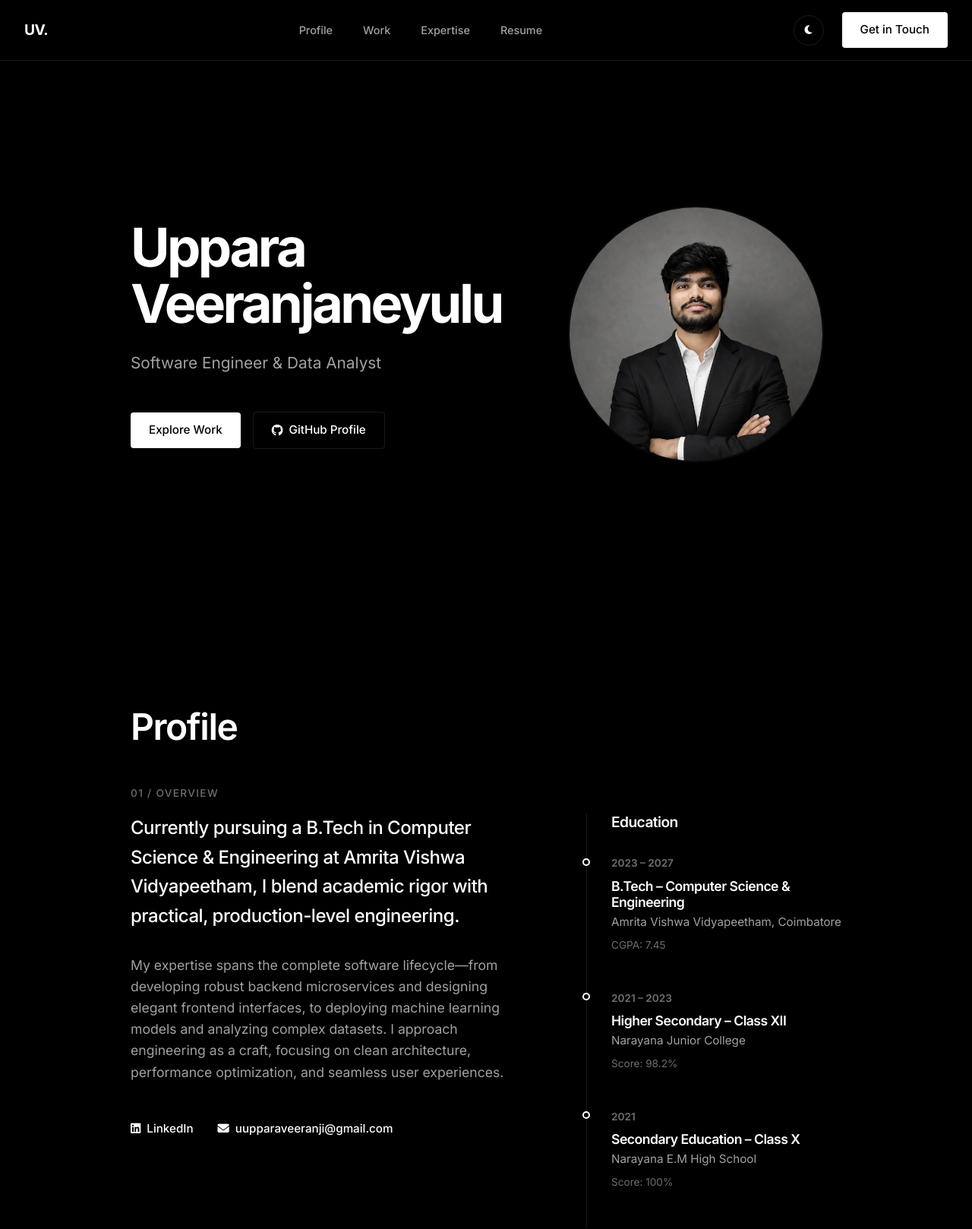
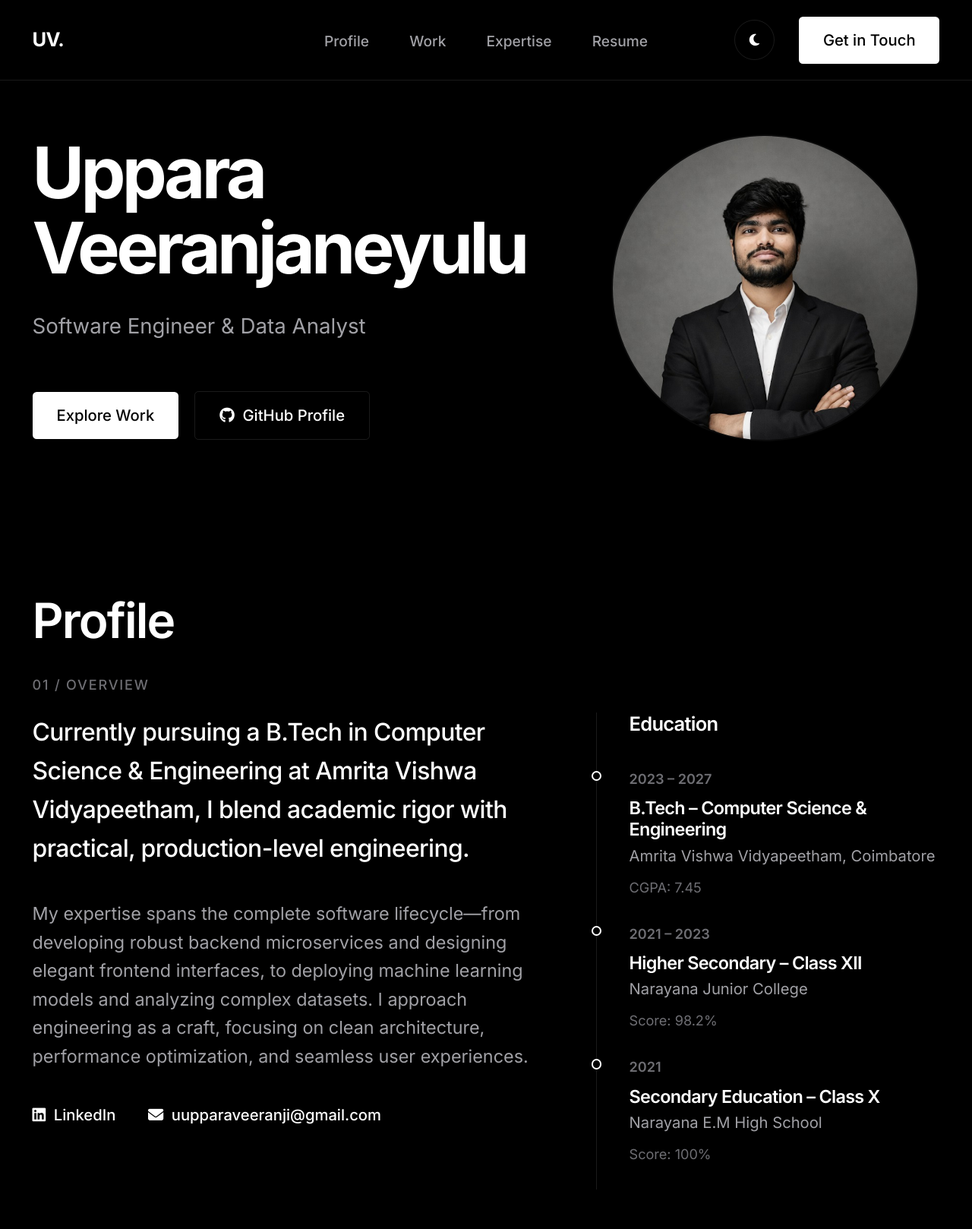
Before and after one commit to Uppara-Veeranjaneyulu/my_portfolio, a plain HTML site: page index.html in a window 1280 px wide. Shown: the top 1618 px of the page at 76% size. Drawn offline with nearby package versions, Linux system fonts and the light colour scheme.

Commit message:
update ui

```diff
--- a/index.html
+++ b/index.html
@@ -611,6 +611,8 @@
                             style="margin-right: 0.3rem;"></i>GitHub</a>
                     <a href="https://www.linkedin.com/in/uppara-veeranjaneyulu-44003728b/" target="_blank"><i
                             class="fab fa-linkedin" style="margin-right: 0.3rem;"></i>LinkedIn</a>
+                    <a href="https://leetcode.com/u/Veeranji-Uppara/" target="_blank"><i class="fas fa-code"
+                            style="margin-right: 0.3rem;"></i>LeetCode</a>
                     <a href="mailto:uupparaveeranji@gmail.com"><i class="fas fa-envelope"
                             style="margin-right: 0.3rem;"></i>Email</a>
                 </div>
--- a/script.js
+++ b/script.js
@@ -1,4 +1,10 @@
 'use strict';
+
+// Always start at top on reload — disable browser scroll restoration
+if ('scrollRestoration' in history) {
+    history.scrollRestoration = 'manual';
+}
+window.scrollTo(0, 0);
 
 
 document.addEventListener("contextmenu", (e) => {
--- a/style.css
+++ b/style.css
@@ -72,6 +72,8 @@ body {
     -webkit-font-smoothing: antialiased;
     -moz-osx-font-smoothing: grayscale;
     overflow-x: hidden;
+    zoom: 1.33;
+    /* scale entire page layout to 133% — like browser zoom */
     user-select: none;
     -webkit-user-select: none;
     -ms-user-select: none;
@@ -106,7 +108,7 @@ button {
 }
 
 .section-padding {
-    padding: 8rem 0;
+    padding: 4rem 0;
 }
 
 .dark-surface {
@@ -137,7 +139,7 @@ h5 {
 
 .section-title {
     font-size: clamp(2rem, 4vw, 3rem);
-    margin-bottom: 3rem;
+    margin-bottom: 1.5rem;
     color: var(--text-primary);
 }
 
@@ -244,6 +246,7 @@ nav {
     justify-content: space-between;
     align-items: center;
     padding: 0 2rem;
+    position: relative;
 }
 
 .logo {
@@ -255,6 +258,9 @@ nav {
 .nav-links {
     display: flex;
     gap: 2.5rem;
+    position: absolute;
+    left: 50%;
+    transform: translateX(-50%);
 }
 
 .nav-link {
@@ -359,10 +365,10 @@ nav {
 
 /* ---- HERO SECTION ---- */
 #hero {
-    min-height: 100vh;
     display: flex;
-    align-items: center;
-    padding-top: var(--nav-height);
+    align-items: flex-start;
+    padding-top: calc(var(--nav-height) + 2rem);
+    padding-bottom: 4rem;
 }
 
 .hero-container {
@@ -508,7 +514,7 @@ nav {
 .about-grid {
     display: grid;
     grid-template-columns: 1.2fr 0.8fr;
-    gap: 6rem;
+    gap: 3rem;
 }
 
 .lead-text {
@@ -528,7 +534,7 @@ nav {
 .social-links-inline {
     display: flex;
     gap: 2rem;
-    margin-top: 3rem;
+    margin-top: 1.5rem;
 }
 
 .social-links-inline a {
@@ -556,7 +562,7 @@ nav {
 
 .timeline-item {
     position: relative;
-    margin-bottom: 3rem;
+    margin-bottom: 1.5rem;
 }
 
 .timeline-item::before {
@@ -598,15 +604,15 @@ nav {
 .projects-list {
     display: flex;
     flex-direction: column;
-    gap: 4rem;
-    margin-bottom: 4rem;
+    gap: 2rem;
+    margin-bottom: 2rem;
 }
 
 .project-item {
     background: var(--bg-color);
     border: 1px solid var(--border);
     border-radius: var(--rad-lg);
-    padding: 3rem;
+    padding: 1.5rem;
     transition: transform var(--t-mid), border-color var(--t-mid);
 }
 
@@ -785,7 +791,7 @@ nav {
 
 /* ---- FOOTER ---- */
 footer {
-    padding: 4rem 0;
+    padding: 1.8rem 0;
     border-top: 1px solid var(--border);
 }
 
```
